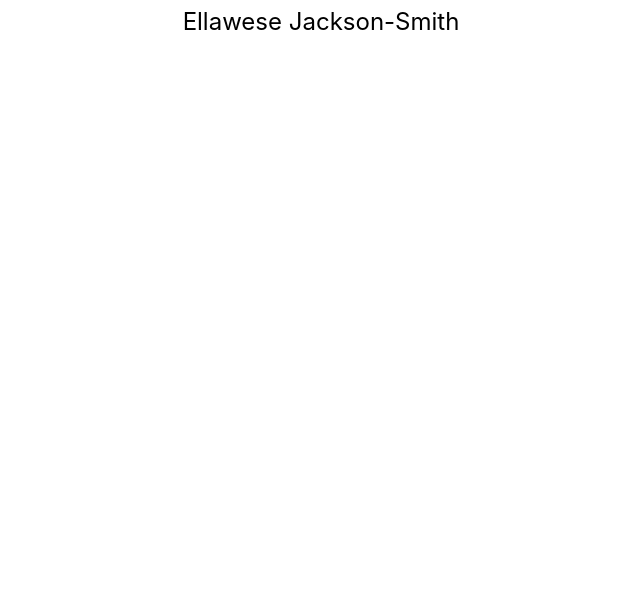
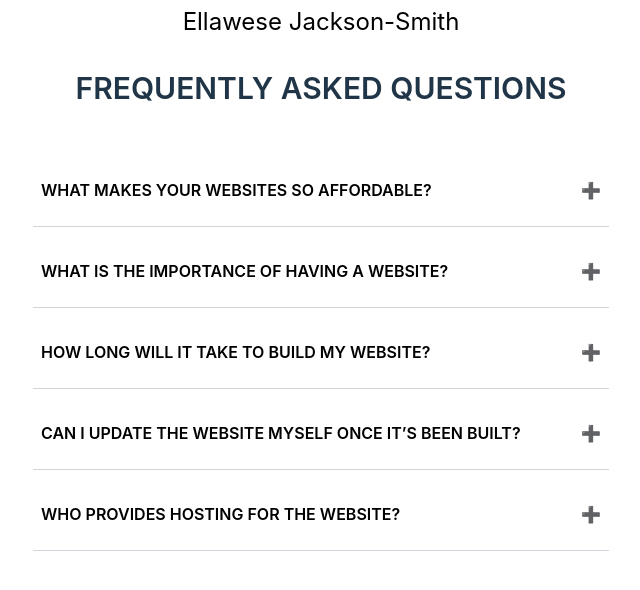
Before and after one commit to Anburaj07/Busniess_pro_clone, a React (Vite) app: page / in a window 1280 px wide. Shown: the part 7268-7858 px from the top of the page, without its empty margins (319-959 px from the left). Before the commit the page ends 7690 px from the top, so only its background shows below. Built offline with nearby package versions, Linux system fonts and the light colour scheme.

Commit message:
created FAQ section

```diff
--- /dev/null
+++ b/src/components/FAQ.jsx
@@ -0,0 +1,67 @@
+import React, { useState } from "react";
+
+const FAQ = () => {
+
+  // Array of FAQs
+  const faqs = [
+    {
+      question: "WHAT MAKES YOUR WEBSITES SO AFFORDABLE?",
+      answer:
+        "The Make Lots Foundation exists to give business owners an alternative to high prices web design. We don’t cut back at all on quality. We count on donations from people just like you to help us continue to keep our prices so low.",
+    },
+    {
+      question: "WHAT IS THE IMPORTANCE OF HAVING A WEBSITE?",
+      answer:
+        "We started the Make Lots Foundation to give all entrepreneurs a voice at the lowest price we could offer. Your professionally designed website will be your voice. If you don’t have one your customers and clients will not find you. Our web design costs are less than 10% of the industry standard.",
+    },
+    {
+        question: "HOW LONG WILL IT TAKE TO BUILD MY WEBSITE?",
+        answer:
+          "Typical time to complete your website is only 5 to 10 business days once we have all the necessary information. This time can be extended if changes or additions are needed to be made. E-commerce websites will take longer.",
+      },
+      {
+        question: "CAN I UPDATE THE WEBSITE MYSELF ONCE IT’S BEEN BUILT?",
+        answer:
+          "Yes. We provide the option to update text and images yourself through the easy-to-use WordPress interface. You can add edit and delete content without paying us to do it for you. If you do need us to make small changes/edits for you please contact us and we will get it done for you at no cost. If it is a bigger job, we will let you know and give you a quote.",
+      },
+      {
+        question: "WHO PROVIDES HOSTING FOR THE WEBSITE?",
+        answer:
+          "After we build your website, we will provide the hosting for your website. In addition, we will keep your website and plugins up to date. Also, we are always available for technical issues and small edits to your website. We use the same hosting company for our own website and for ALL of our clients.",
+      }
+  ];
+
+  // State to track open/close status of each FAQ
+  const [openIndex, setOpenIndex] = useState(null);
+
+  // Toggle the FAQ open/close state
+  const toggleFAQ = (index) => {
+    setOpenIndex(openIndex === index ? null : index);
+  };
+
+  return (
+    <div className="w-[45%] m-auto mt-8 ">
+      <h1 className="text-3xl font-semibold text-[#203548] text-center mb-16">
+        FREQUENTLY ASKED QUESTIONS
+      </h1>
+      {faqs.map((faq, index) => (
+        <div
+          key={index}
+          className="flex flex-col gap-3 mt-6 border-b border-gray-300 p-2 pb-6 hover:cursor-pointer"
+        >
+          <div onClick={() => toggleFAQ(index)} className="flex flex-col gap-4">
+            <div className="flex justify-between">
+              <p className="font-semibold">{faq.question}</p>
+              <button>{openIndex === index ? "➖" : "➕"}</button>
+            </div>
+            {openIndex === index && (
+              <p className="text-sm leading-relaxed">{faq.answer}</p>
+            )}
+          </div>
+        </div>
+      ))}
+    </div>
+  );
+};
+
+export default FAQ;
--- a/src/pages/Homepage.jsx
+++ b/src/pages/Homepage.jsx
@@ -12,6 +12,7 @@ import ad from "../images/ad.jpg"
 import Makelots from "../components/Makelots";
 import Feedback from "../components/Feedback";
 import EffectiveWeb from "../components/EffectiveWeb";
+import FAQ from "../components/FAQ";
 const Homepage = () => {
   return (
     <div className="">
@@ -29,6 +30,7 @@ const Homepage = () => {
       <Makelots/>
       <Feedback/>
       <EffectiveWeb/>
+      <FAQ/>
       <div className="h-96">
 
       </div>
```
